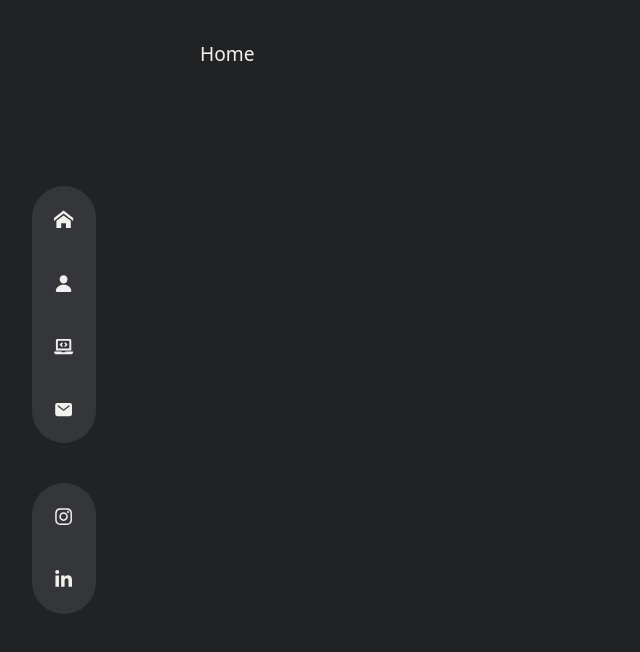
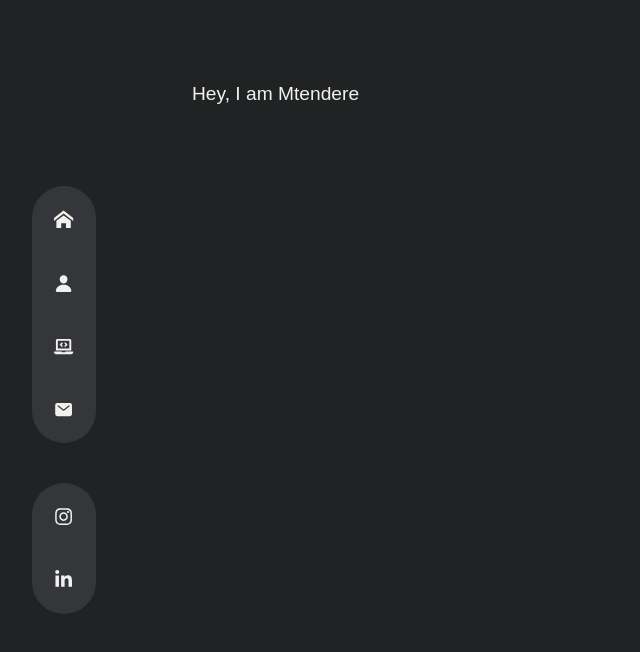
Before and after one commit to mkulemeka/Portfolio-v2, a React (Vite) app: page / in a window 1280 px wide. Shown: the top 652 px of the page, without its empty margins (0-640 px from the left). Built offline with nearby package versions, Linux system fonts and the light colour scheme.

Commit message:
more changes coming

```diff
--- a/src/App.jsx
+++ b/src/App.jsx
@@ -6,7 +6,7 @@ import React from "react";
 
 const App = () => {
   return (
-    <section className="bg-fadedBlack min-h-[100vh] text-white text-regular">
+    <section className="bg-fadedBlack min-h-[100vh] text-white text-regular font-poppins">
       <Navbar />
       <Routes>
         <Route path="/" element={<Home />} />
--- a/src/pages/Home.jsx
+++ b/src/pages/Home.jsx
@@ -1,5 +1,7 @@
 const Home = () => {
-  return <main className="ml-[10rem] p-10 ">Home</main>;
+  return <main className="w-[70%] mx-auto py-20">
+    <h1>Hey, I am Mtendere</h1>
+  </main>;
 };
 
 export default Home;
```
